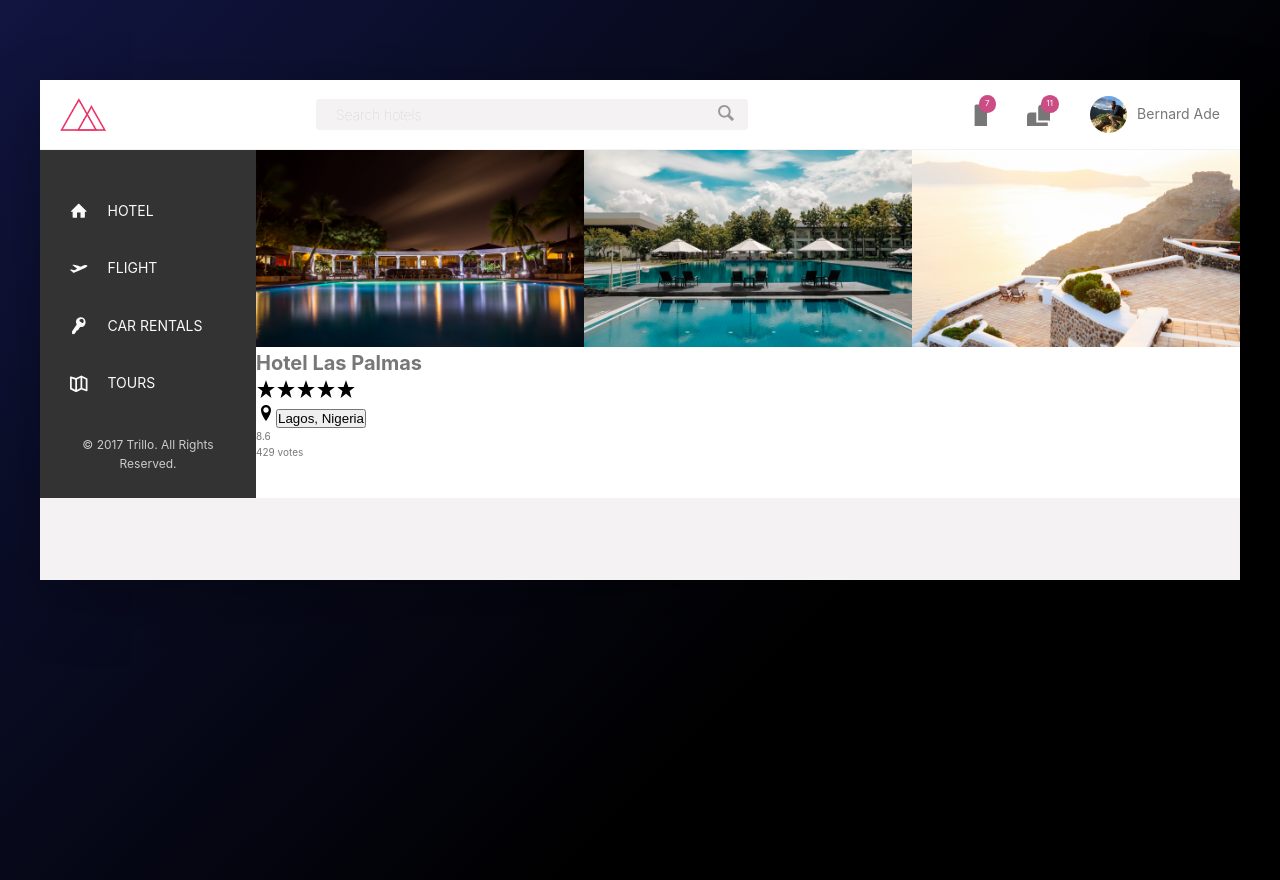
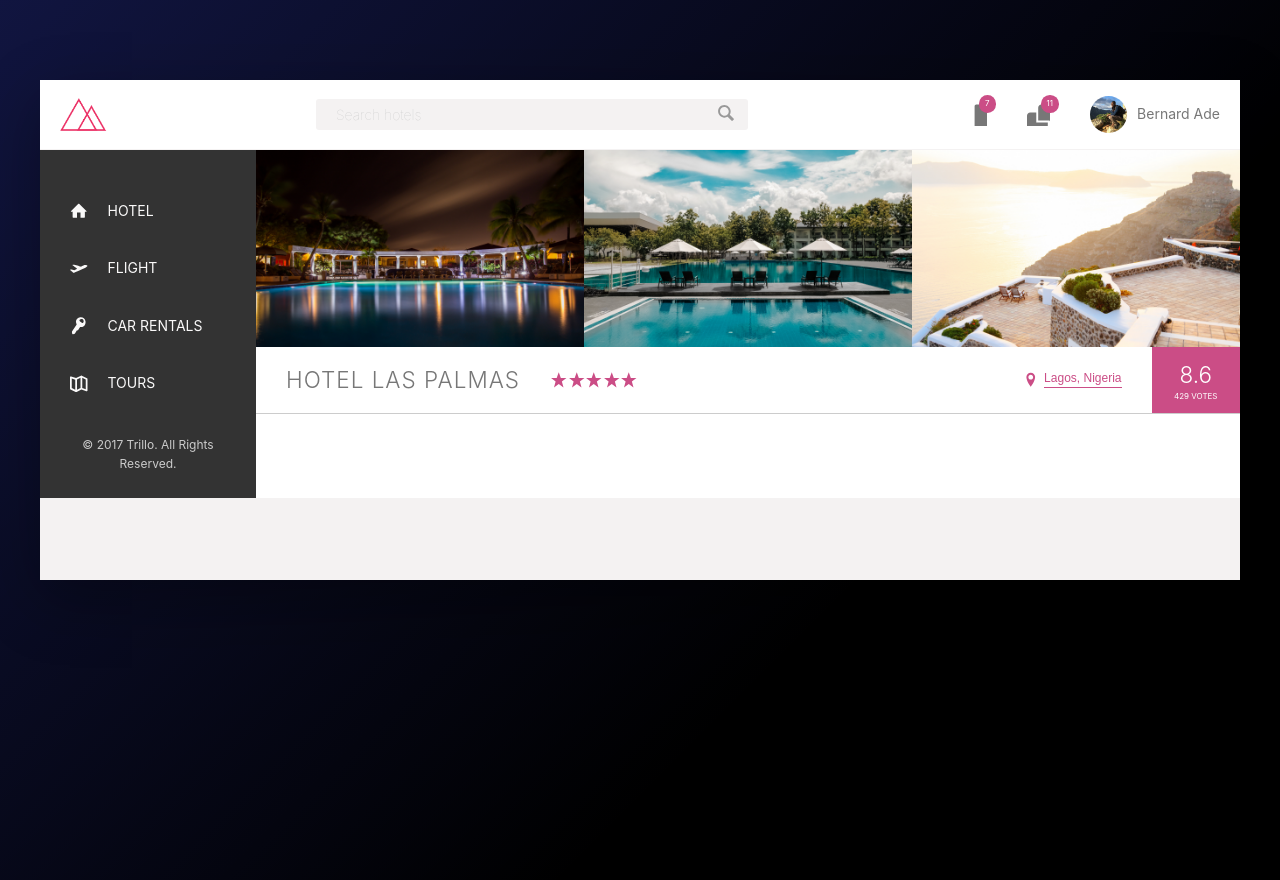
Before and after one commit to b-45/Vue-Sass-Bem, a Vue app: page /#/ in a window 1280 px wide. Built offline with nearby package versions, Linux system fonts and the light colour scheme.

Commit message:
modified css for HotelOverview

```diff
--- a/src/components/Content/TheHotelView/HotelOverview.vue
+++ b/src/components/Content/TheHotelView/HotelOverview.vue
@@ -38,3 +38,118 @@
     </div>
   </div>
 </template>
+
+
+<style lang="scss" scoped>
+  .overview {
+    display: flex;
+    align-items: center;
+    border-bottom: 1px solid var(--color-grey-light-4);
+    &__heading {
+      font-size: 2.25rem;
+      font-weight: 300;
+      text-transform: uppercase;
+      letter-spacing: 1px;
+      padding: 1.5rem 3rem;
+
+
+     @media only screen and (max-width: 37.5em) {
+       font-size: 1.8rem;
+       padding: 1.25rem 2rem;
+      }
+    }
+    &__stars {
+      margin-right: auto; // neat trick to occupy space
+      display: flex;
+    }
+    &__icon-star,
+    &__icon-location {
+      width: 1.75rem;
+      height: 1.75rem;
+      fill: var(--color-primary-2);
+    }
+    &__location {
+      font-size: 1.2rem;
+      display: flex;
+      align-items: center;
+    }
+    &__icon-location {
+      margin-right: .5rem;
+    }
+    &__rating {
+      background-color: var(--color-primary-2);
+      color: #fff;
+      margin-left: 3rem;
+      padding: 0 2.25rem;
+      align-self: stretch; //stretches items top to bottom
+      display: flex;
+      flex-direction: column;
+      align-items: center;
+      justify-content: center;
+
+      @media only screen and (max-width: 37.5em) {
+       padding: 0 1.5rem;
+      }
+    }
+    &__rating-average {
+      font-size: 2.25rem;
+      font-weight: 300;
+      margin-bottom: -3px;
+
+      @media only screen and (max-width: 37.5em) {
+       font-size: 1.8rem;
+      }
+    }
+    &__rating-count {
+      font-size: .8rem;
+      text-transform: uppercase;
+
+       @media only screen and (max-width: 37.5em) {
+       font-size: .5rem;
+      }
+    }
+  } ////////////////////////////////////////
+  // BUTTON INLINE
+  .btn-inline {
+    border: none;
+    color: var(--color-primary-2);
+    font-size: inherit;
+    border-bottom: 1px solid currentColor;
+    padding-bottom: 2px;
+    display: inline-block;
+    background-color: transparent;
+    cursor: pointer;
+    transition: all .2s;
+
+    & span {
+      margin-left: 3px; // show all button
+      transition: margin-left .2s;
+
+    }
+
+    &:hover {
+      color: var(--color-grey-dark-1);
+      span {
+        margin-left: 8px; // show all button
+      }
+    }
+    &:focus {
+      outline: none;
+      animation: pulsate 1s infinite;
+    }
+    @keyframes pulsate {
+      0% {
+        transform: scale(1);
+        box-shadow: none;
+      }
+      50% {
+        transform: scale(1.05);
+        box-shadow: 0 1rem 4rem rgba(0, 0, 0, .25);
+      }
+      100% {
+        transform: scale(1);
+        box-shadow: none;
+      }
+    }
+  }
+</style>
```
